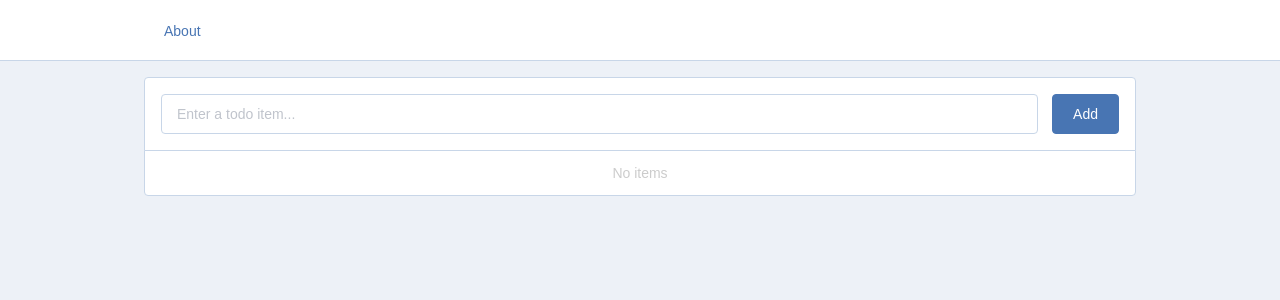
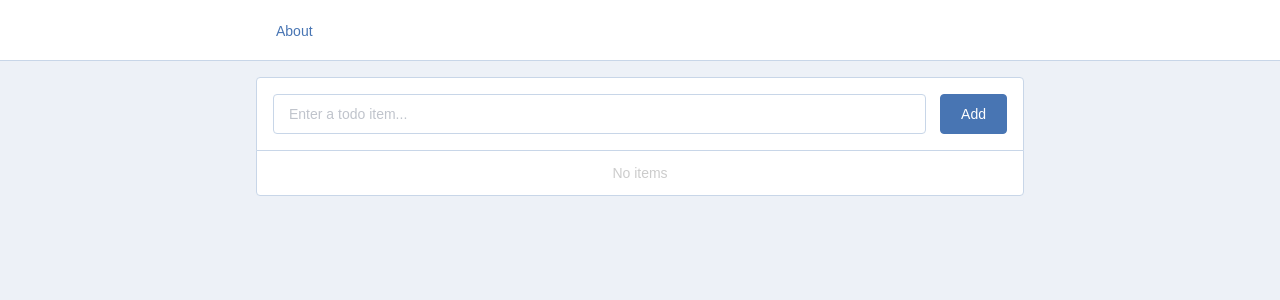
Before and after one commit to owlgrass/Acr-test, a Vue app: page / in a window 1280 px wide. Shown: the top 300 px of the page. Built offline with nearby package versions, Linux system fonts and the light colour scheme.

Commit message:
Tweak styles: Reduce page width

```diff
--- a/src/layout/TopBar.vue
+++ b/src/layout/TopBar.vue
@@ -17,7 +17,7 @@
 }
 
 .el-menu.el-menu--horizontal {
-	max-width: $--md;
+	max-width: $--sm;
 	margin: 0 auto;
 	border: none;
 
--- a/src/views/HomeView.vue
+++ b/src/views/HomeView.vue
@@ -20,7 +20,7 @@ export default {
 	padding: 1em 3em;
 
 	& > div {
-		max-width: $--md;
+		max-width: $--sm;
 		margin: 0 auto;
 	}
 }
```
